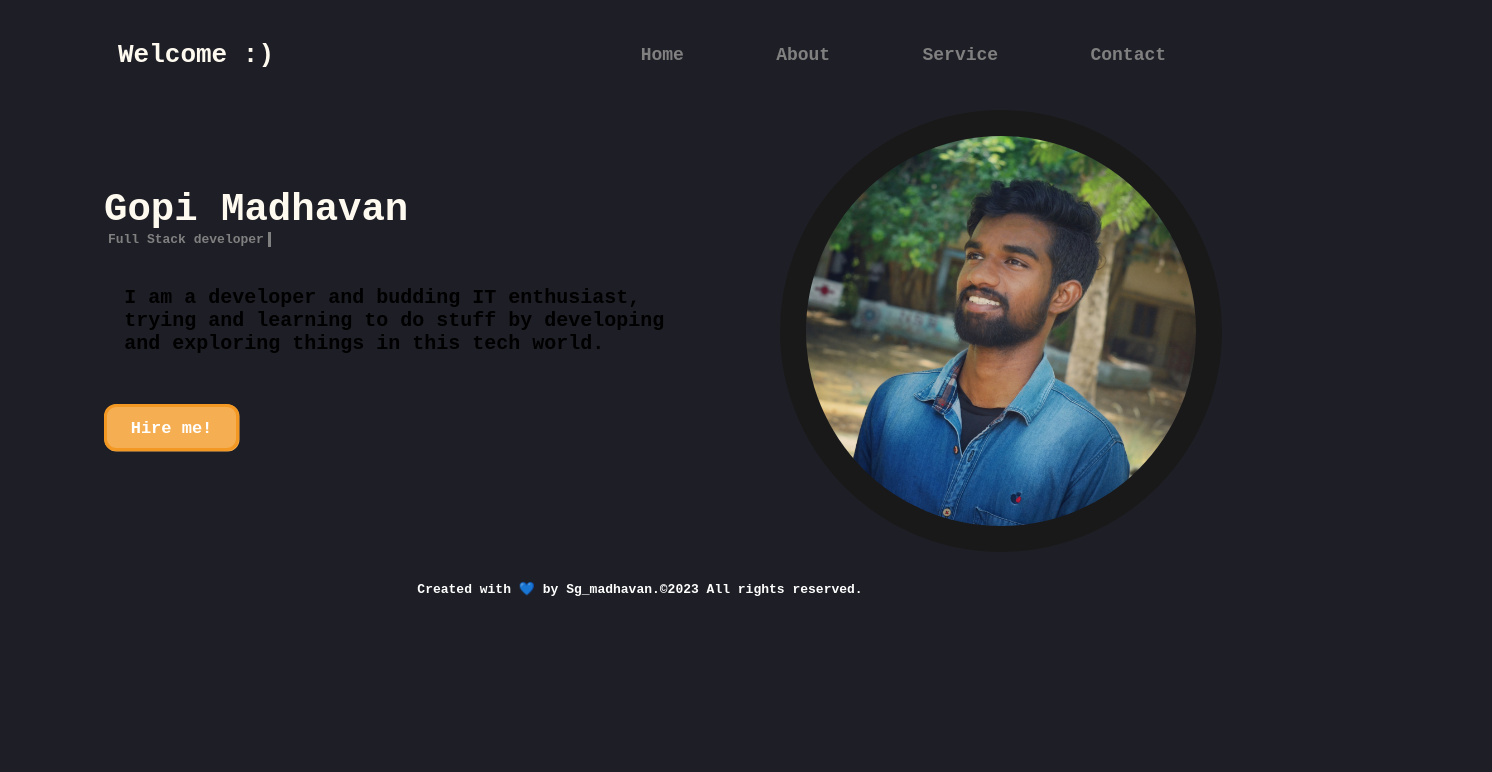
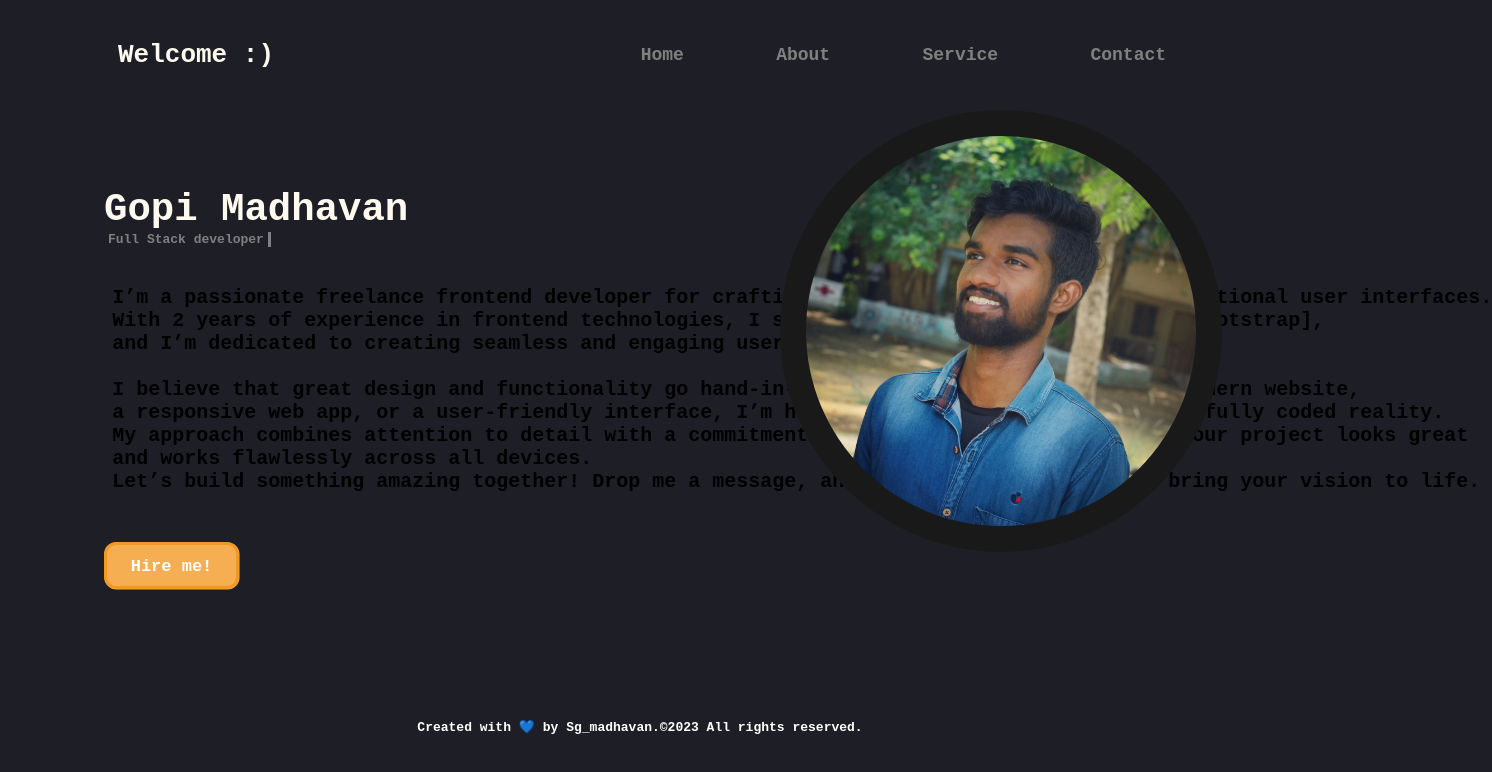
Before and after one commit to Sg-madhavan/sginfo, a plain HTML site: page index.html in a window 1280 px wide. Shown: the whole page, 1492 px wide, since content can reach past the window. Drawn offline with Linux system fonts and the light colour scheme.

Commit message:
Update index.html

```diff
--- a/index.html
+++ b/index.html
@@ -29,9 +29,15 @@
       <p class="typing-demo">Full Stack developer</p>
 
  	<pre>
-               I am a developer and budding IT enthusiast,
-               trying and learning to do stuff by developing
-               and exploring things in this tech world.
+              I’m a passionate freelance frontend developer for crafting visually stunning and highly functional user interfaces.
+	      With 2 years of experience in frontend technologies, I specialize [HTML, CSS, JavaScript, Bootstrap],
+	      and I’m dedicated to creating seamless and engaging user experiences.
+
+	      I believe that great design and functionality go hand-in-hand. Whether you need a fresh, modern website,
+	      a responsive web app, or a user-friendly interface, I’m here to turn your ideas into beautifully coded reality.
+	      My approach combines attention to detail with a commitment to performance, ensuring that your project looks great
+	      and works flawlessly across all devices.
+	      Let’s build something amazing together! Drop me a message, and let’s discuss how we can bring your vision to life.
     </pre>
 
 </div>
```
